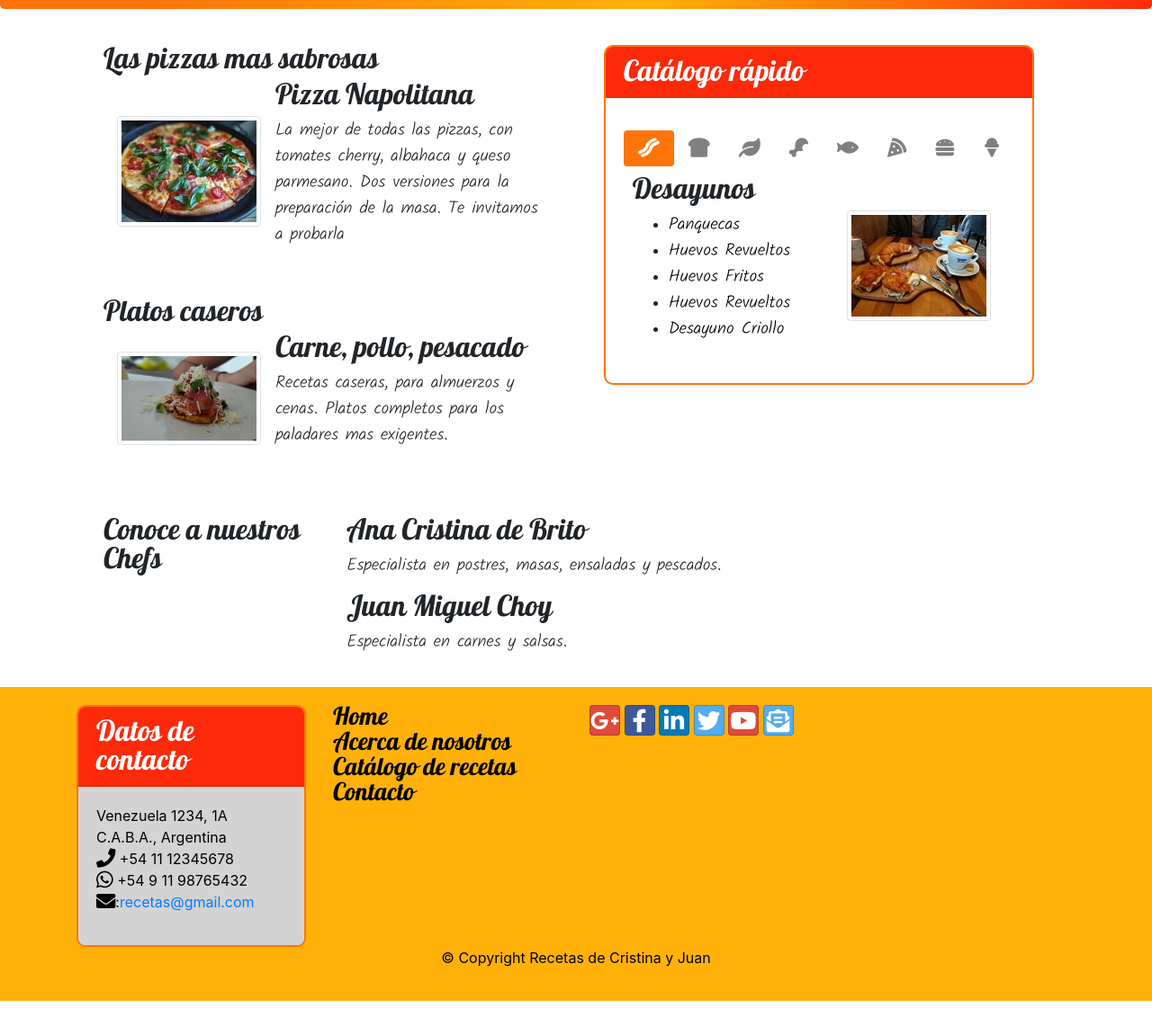
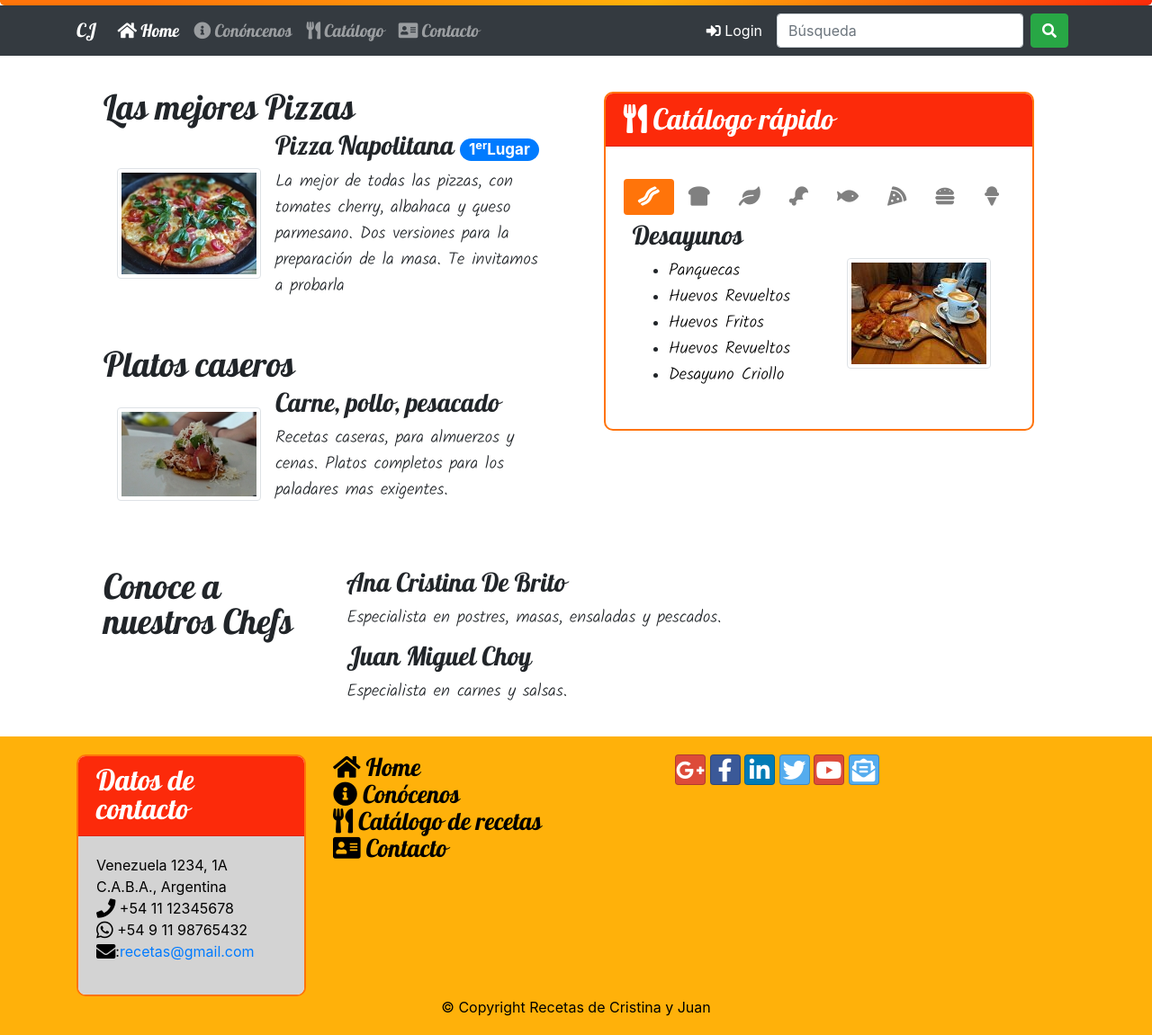
Before and after one commit to juanchoy30/final-assignment-recetas-juan-cristina, a website: page index.html in a window 1280 px wide. Shown: the part 116-1267 px from the top of the page at 90% size. Before the commit the page ends 1229 px from the top, so only its background shows below. Drawn offline with nearby package versions, Linux system fonts and the light colour scheme.

Commit message:
navigation menu, search, login

```diff
--- a/css/styles.scss
+++ b/css/styles.scss
@@ -43,7 +43,16 @@ $hoverColor2: #0affbe;
 }
 
 .font-head {
-    font: 2em "head-title", "Helvetica Neue", Helvetica, Arial, sans-serif;
+    font: 1.8em "head-title", "Helvetica Neue", Helvetica, Arial, sans-serif;
+}
+
+.font-head-big {
+    font: 2.4em "head-title", "Helvetica Neue", Helvetica, Arial, sans-serif;
+}
+
+.badge {
+    font-family: -apple-system, BlinkMacSystemFont, 'Segoe UI', Roboto, Oxygen, Ubuntu, Cantarell, 'Open Sans', 'Helvetica Neue', sans-serif;
+    font-size: 17px;
 }
 
 .row-header {
@@ -127,3 +136,11 @@ $hoverColor2: #0affbe;
 .bg-grey {
     background-color: $lt-gray;
 }
+
+.navbar-brand {
+    font: 1.3em "head-title", "Helvetica Neue", Helvetica, Arial, sans-serif;
+}
+
+.navbar-nav li a {
+    font: 1.2em "head-title", "Helvetica Neue", Helvetica, Arial, sans-serif;
+}
--- a/index.html
+++ b/index.html
@@ -17,6 +17,8 @@
 
     </head>
     <body>
+
+        <!-- Header jumbotron -->
         <header class="jumbotron">
             <div class="container">
                 <div class="row row-header">
@@ -31,27 +33,102 @@
             </div>
         </header>
 
+        <!-- Navigation bar -->
+        <nav class="navbar navbar-dark navbar-expand-sm bg-dark sticky-top">
+            <div class="container">
+                <a class="navbar-brand" href="#">CJ</a>
+                <div class="collapse navbar-collapse" id="Navbar">
+                    <ul class="navbar-nav mr-auto">
+                        <li class="nav-item active"><a class="nav-link" href="#"><span class="fa fa-home"></span> Home</a></li>
+                        <li class="nav-item"><a class="nav-link" href="#"><span class="fa fa-info-circle"></span> Conóncenos</a></li>
+                        <li class="nav-item"><a class="nav-link" href="#"><span class="fa fa-utensils"></span> Catálogo</a></li>
+                        <li class="nav-item"><a class="nav-link" href="#"><span class="fa fa-address-card"></span> Contacto</a></li>
+                    </ul>
+
+                    <!-- Login button-->
+                    <span class="navbar-text">
+                        <a data-toggle="modal" data-target="#loginModal">
+                            <span class="fas fa-sign-in-alt"></span> Login
+                        </a>
+                    </span>
+
+                    <!-- search button -->
+                    <form class="form-inline">
+                        <input class="form-control ml-sm-3 mr-sm-2" type="search" placeholder="Búsqueda" aria-label="search">
+                            <button class="btn btn-success my-2 my-sm-0 mr-sm-2" type="submit"><i class="fa fa-search"></i></button>
+                    </form>
+                </div>
+            </div>
+
+            <!-- Collapse button for small screens -->
+            <button class="navbar-toggler" type="button" data-toggle="collapse" data-target="#Navbar">
+                <span class="navbar-toggler-icon"></span>
+            </button>
+        </nav>
+
+        <!-- Login Modal -->
+        <div id="loginModal" class="modal fade" role="dialog">
+            <div class="modal-dialog modal-lg" role="content">
+                <!-- Modal content-->
+                <div class="modal-content">
+                    <div class="modal-header">
+                        <h4 class="modal-title">Login </h4>
+                        <button type="button" class="close" data-dismiss="modal">&times;</button>
+                    </div>
+                    <div class="modal-body">
+                        <form>
+                            <div class="form-row">
+                                <div class="form-group col-sm-4">
+                                        <label class="sr-only" for="exampleInputEmail3">Email address</label>
+                                        <input type="email" class="form-control form-control-sm mr-1" id="exampleInputEmail3" placeholder="Enter email">
+                                </div>
+                                <div class="form-group col-sm-4">
+                                    <label class="sr-only" for="exampleInputPassword3">Password</label>
+                                    <input type="password" class="form-control form-control-sm mr-1" id="exampleInputPassword3" placeholder="Password">
+                                </div>
+                                <div class="col-sm-auto">
+                                    <div class="form-check">
+                                        <input class="form-check-input" type="checkbox">
+                                        <label class="form-check-label"> Remember me
+                                        </label>
+                                    </div>
+                                </div>
+                            </div>
+                            <div class="form-row">
+                                <button type="button" class="btn btn-secondary btn-sm ml-auto" data-dismiss="modal">Cancel</button>
+                                <button type="submit" class="btn btn-primary btn-sm ml-1">Sign in</button>
+                            </div>
+                        </form>
+                    </div>
+                </div>
+            </div>
+        </div>
+
         <div class="container">
             <div class="row row-content">
-                <div class="col-12 col-sm-12 col-md-6">
+                <div class="col-12 col-sm-12 col-md-12 col-lg-6">
                     <div class="row-content">
                         <div class="row">
-                            <h2 class="font-head">Las pizzas mas sabrosas</h2>
+                            <h2 class="font-head-big">Las mejores Pizzas</h2>
                         </div>
                         <div class="media">
-                            <img class="d-flex img-thumbnail align-self-center mr-3" src="img/pizza-napolitana-150x113.jpg" alt="Pizza napolitana">
+                            <div class="align-self-center d-none d-sm-block">
+                                <img class="d-flex mr-3 img-thumbnail" src="img/pizza-napolitana-150x113.jpg" alt="Pizza napolitana">
+                            </div>
                             <div class="media-body">
-                                <h3 class="font-head">Pizza Napolitana</h3>
+                                <h3 class="font-head">Pizza Napolitana <span class="badge badge-pill badge-primary">1<sup>er</sup>Lugar</span></h3>
                                 <p class="paragraph">La mejor de todas las pizzas, con tomates cherry, albahaca y queso parmesano. Dos versiones para la preparación de la masa. Te invitamos a probarla</p>
                             </div>
                         </div>
                     </div>
                     <div class="row-content">
                         <div class="row">
-                            <h2 class="font-head">Platos caseros</h2>
+                            <h2 class="font-head-big">Platos caseros</h2>
                         </div>
                         <div class="media">
-                            <img class="d-flex img-thumbnail align-self-center mr-3" src="img/patacon-150x94.jpg" alt="Patacón">
+                            <div class="align-self-center d-none d-sm-block">
+                                <img class="d-flex img-thumbnail align-self-center mr-3" src="img/patacon-150x94.jpg" alt="Patacón">
+                            </div>
                             <div class="media-body">
                                 <h3 class="font-head">Carne, pollo, pesacado</h3>
                                 <p class="paragraph">Recetas caseras, para almuerzos y cenas. Platos completos para los paladares mas exigentes.</p>
@@ -59,10 +136,10 @@
                         </div>
                     </div>
                 </div>
-                <div class="col-12 col-sm-12 col-md-6">
+                <div class="col-12 col-sm-12 col-md-12 col-lg-6">
                     <div class="row row-content justify-content-center">
                         <div class="card">
-                            <h2 class="card-header mb-3">Catálogo rápido</h2>
+                            <h2 class="card-header mb-3"><span class="fa fa-utensils"></span> Catálogo rápido</h2>
                             <div class="card-body">
                                 <ul class="nav nav-pills iconos">
                                     <li class="nav-item">
@@ -252,10 +329,10 @@
             </div>
             <div class="row row-content">
                 <div class="col-12 col-sm-4 col-md-3">
-                    <h2 class="font-head">Conoce a nuestros Chefs</h2>
+                    <h2 class="font-head-big">Conoce a nuestros Chefs</h2>
                 </div>
                 <div class="col-12 col-sm-8 col-md-9">
-                    <h3 class="font-head">Ana Cristina de Brito</h3>
+                    <h3 class="font-head">Ana Cristina De Brito</h3>
                     <p class="paragraph">Especialista en postres, masas, ensaladas y pescados.</p>
                     <h3 class="font-head">Juan Miguel Choy</h3>
                     <p class="paragraph">Especialista en carnes y salsas.</p>
@@ -266,7 +343,7 @@
         <footer class="footer">
             <div class="container">
                 <div class="row">
-                    <div class="col-md-4 col-lg-3 d-none d-md-block">
+                    <div class="col-md-5 col-lg-3 d-none d-md-block">
                         <div class="card">
                             <h4 class="card-header">Datos de contacto</h4>
                             <div class="card-body bg-grey">
@@ -280,15 +357,15 @@
                             </div>
                         </div>
                     </div>
-                    <div class="col-12 col-sm-6 col-md-3 col-lg-3">
+                    <div class="col-12 col-sm-6 col-md-3 col-lg-4">
                         <ul class="list-unstyled">
-                            <li><a class="linkStyled font-head" href="#">Home</a></li>
-                            <li><a class="linkStyled font-head" href="#">Acerca de nosotros</a></li>
-                            <li><a class="linkStyled font-head" href="#">Catálogo de recetas</a></li>
-                            <li><a class="linkStyled font-head" href="#">Contacto</a></li>
+                            <li><a class="linkStyled font-head" href="#"><span class="fa fa-home"></span> Home</a></li>
+                            <li><a class="linkStyled font-head" href="#"><span class="fa fa-info-circle"></span> Conócenos</a></li>
+                            <li><a class="linkStyled font-head" href="#"><span class="fa fa-utensils"></span> Catálogo de recetas</a></li>
+                            <li><a class="linkStyled font-head" href="#"><span class="fa fa-address-card"></span> Contacto</a></li>
                         </ul>
                     </div>
-                    <div class="col-12 col-sm-6 col-md-4 col-lg-5">
+                    <div class="col-12 col-sm-6 col-md-4 col-lg-4">
                         <div>
                             <a class="btn btn-social-icon btn-google" href="http://google.com/+"><i class="fab fa-google-plus-g"></i></a>
                             <a class="btn btn-social-icon btn-facebook" href="http://www.facebook.com/profile.php?id="><i class="fab fa-facebook-f"></i></a>
```
Also changed, not shown: css/styles.css.
